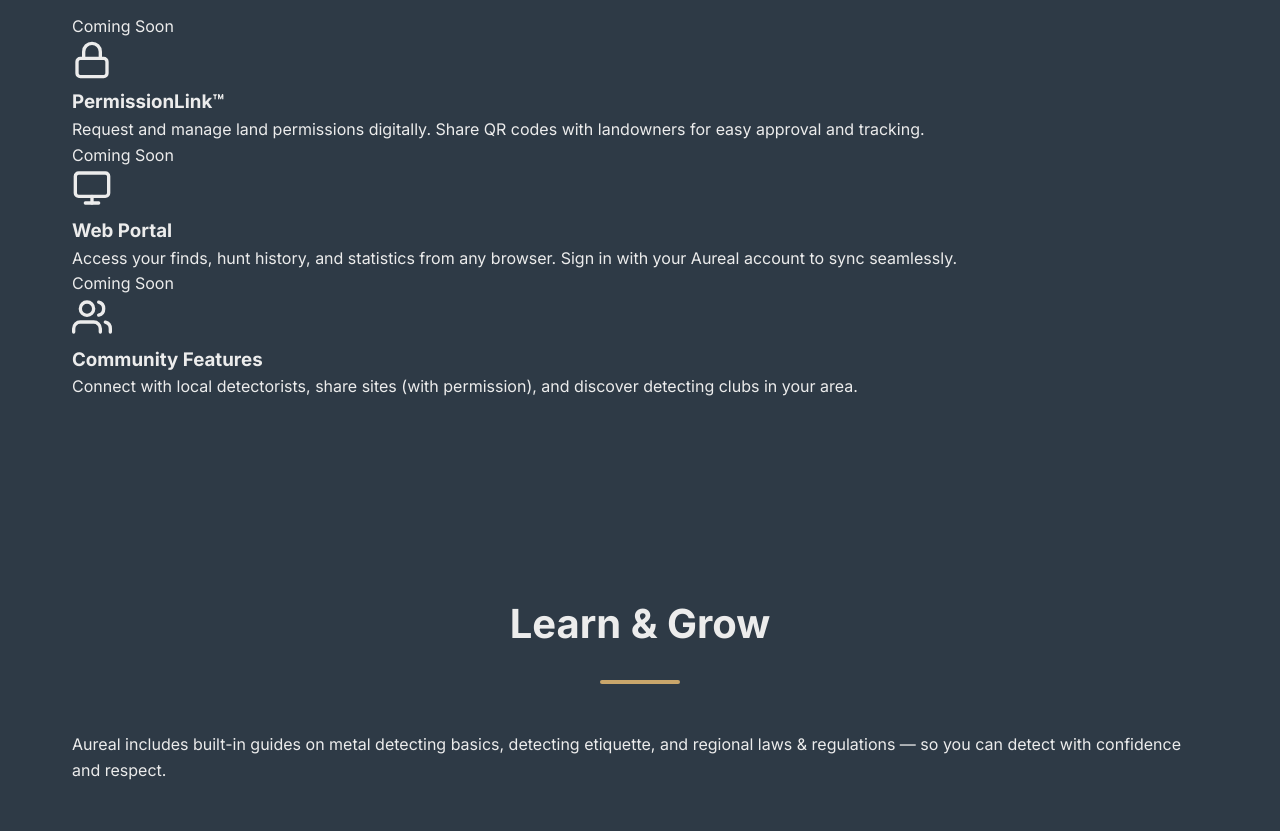
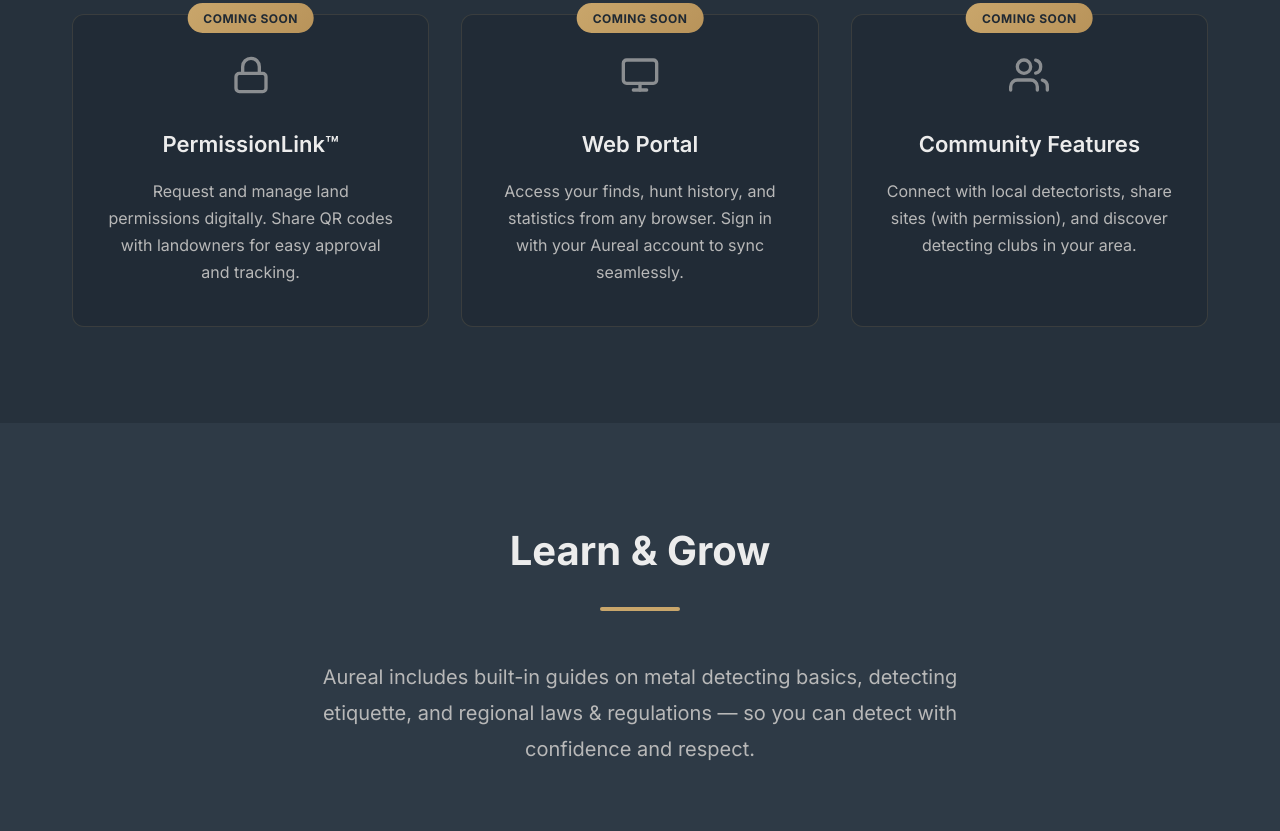
Before and after one commit to fullerryanc-MDA/aureallabs.github.io, a plain HTML site: page index.html in a window 1280 px wide. Shown: the part 3089-3920 px from the top of the page. Drawn offline with Linux system fonts and the light colour scheme.

Commit message:
Enhance styles for roadmap and learning sections
Added styles for roadmap and learning sections.

```diff
--- a/styles.css
+++ b/styles.css
@@ -455,6 +455,95 @@
 }
 
 /* ==========================================
+   ROADMAP / COMING SOON SECTION
+   ========================================== */
+
+.roadmap-section {
+    background: rgba(31, 41, 51, 0.5);
+}
+
+.roadmap-grid {
+    display: grid;
+    grid-template-columns: repeat(auto-fit, minmax(300px, 1fr));
+    gap: 2rem;
+    margin-top: 3rem;
+}
+
+.roadmap-card {
+    background: rgba(31, 41, 51, 0.6);
+    border: 1px solid rgba(201, 166, 107, 0.15);
+    border-radius: 12px;
+    padding: 2.5rem 2rem;
+    text-align: center;
+    position: relative;
+    transition: var(--transition);
+}
+
+.roadmap-card:hover {
+    transform: translateY(-4px);
+    box-shadow: 0 8px 30px rgba(0, 0, 0, 0.2);
+    border-color: rgba(201, 166, 107, 0.3);
+}
+
+.roadmap-badge {
+    position: absolute;
+    top: -12px;
+    left: 50%;
+    transform: translateX(-50%);
+    background: linear-gradient(135deg, var(--color-accent) 0%, #B8935A 100%);
+    color: var(--color-dark);
+    font-size: 0.75rem;
+    font-weight: 700;
+    padding: 0.35rem 1rem;
+    border-radius: 20px;
+    text-transform: uppercase;
+    letter-spacing: 0.5px;
+}
+
+.roadmap-icon {
+    color: var(--color-text-secondary);
+    margin-bottom: 1.5rem;
+    opacity: 0.7;
+}
+
+.roadmap-icon svg {
+    stroke: var(--color-text-secondary);
+}
+
+.roadmap-title {
+    font-size: 1.375rem;
+    font-weight: 600;
+    color: var(--color-text);
+    margin-bottom: 1rem;
+}
+
+.roadmap-description {
+    font-size: 1rem;
+    color: var(--color-text-secondary);
+    line-height: 1.7;
+}
+
+/* ==========================================
+   LEARNING SECTION
+   ========================================== */
+
+.learning-section {
+    background: var(--color-bg);
+}
+
+.learning-content {
+    max-width: 700px;
+    margin: 0 auto;
+    text-align: center;
+}
+
+.learning-text {
+    font-size: 1.25rem;
+    line-height: 1.8;
+    color: var(--color-text-secondary);
+}
+
+/* ==========================================
    CTA BANNER
    ========================================== */
 
@@ -607,6 +696,11 @@
         gap: 1.5rem;
     }
 
+    .roadmap-grid {
+        grid-template-columns: 1fr;
+        gap: 2.5rem;
+    }
+
     .ethos-quote {
         font-size: 1.375rem;
         padding: 0 1rem;
@@ -618,6 +712,10 @@
 
     .container {
         padding: 0 1.5rem;
+    }
+
+    .learning-text {
+        font-size: 1.125rem;
     }
 }
 
```
